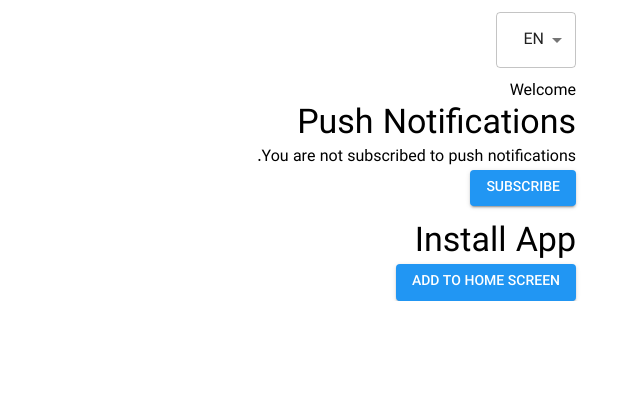
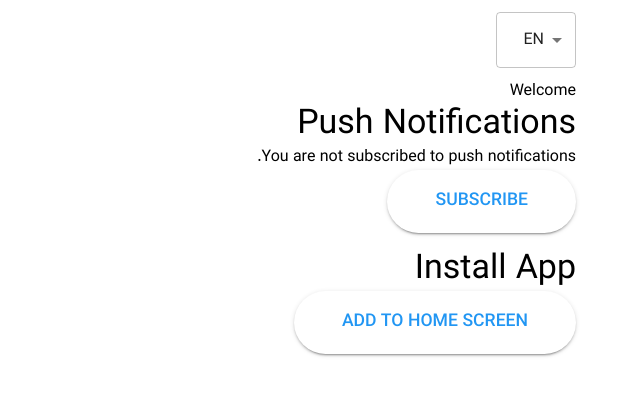
Before and after one commit to maedehmr/user-information-form, a Next.js app: page /en/profile in a window 1280 px wide. Shown: the top 396 px of the page, without its empty margins (640-1280 px from the left). Built offline with nearby package versions, Linux system fonts and the light colour scheme; no server answers; what @mui/material-nextjs, web-push would draw is missing.

Commit message:
feat: change button style

```diff
--- a/messages/en.json
+++ b/messages/en.json
@@ -17,6 +17,7 @@
     "subtext": "A BETTER WAY TO SUBMIT YOUR INFORMATION",
     "headline": "Secure Your Info, Simplify",
     "keyword": "Your Form",
-    "button": "Fill Now"
+    "button": "Fill Now",
+    "description": "A User Info Form is used to collect essential personal or business details for various purposes."
   }
 }
--- a/messages/fa.json
+++ b/messages/fa.json
@@ -14,9 +14,10 @@
   "mashhad": "مشهد",
   "shiraz": "شیراز",
   "heroSection": {
-    "subtext": "راهی بهتر برای ارسال اطلاعات شما",
+    "subtext": "راهی بهتر برای ارسال اطلاعات",
     "headline": "اطلاعات امن و ساده تر با",
     "keyword": "فرم شما",
-    "button": "ثبت نام"
+    "button": "ثبت نام",
+    "description": "فرم اطلاعات کاربر برای جمع‌آوری جزئیات مهم شخصی یا تجاری برای اهداف مختلف استفاده می‌شود."
   }
 }
--- a/src/components/layout/main-layout/main-layout.tsx
+++ b/src/components/layout/main-layout/main-layout.tsx
@@ -8,7 +8,11 @@ interface MainLayoutProps {
 }
 
 const MainLayout: React.FC<MainLayoutProps> = ({ children }) => {
-  return <Container component="main">{children}</Container>;
+  return (
+    <Container component="main" sx={{ mb: "3rem" }}>
+      {children}
+    </Container>
+  );
 };
 
 export default MainLayout;
--- a/src/ui/palette.ts
+++ b/src/ui/palette.ts
@@ -7,6 +7,10 @@ const palette: PaletteOptions = {
     main: blue[500],
     dark: blue[700],
   },
+  common: {
+    white: "#FFFFFF",
+    black: "#121E49",
+  },
 };
 
 export default palette;
--- a/src/ui/theme.ts
+++ b/src/ui/theme.ts
@@ -15,6 +15,22 @@ const theme = createTheme({
       defaultProps: {
         variant: "contained",
       },
+      styleOverrides: {
+        root: ({ theme }) => ({
+          variants: [
+            {
+              props: { variant: "contained" },
+              style: {
+                background: theme.palette.common.white,
+                color: theme.palette.primary.main,
+                borderRadius: "3rem",
+                padding: "1rem 3rem",
+                fontSize: "1.1rem",
+              },
+            },
+          ],
+        }),
+      },
     },
   },
 });
```
Also changed, not shown: src/app/[locale]/(home)/_components/hero-section/hero-section.tsx (+45 -8 lines).
